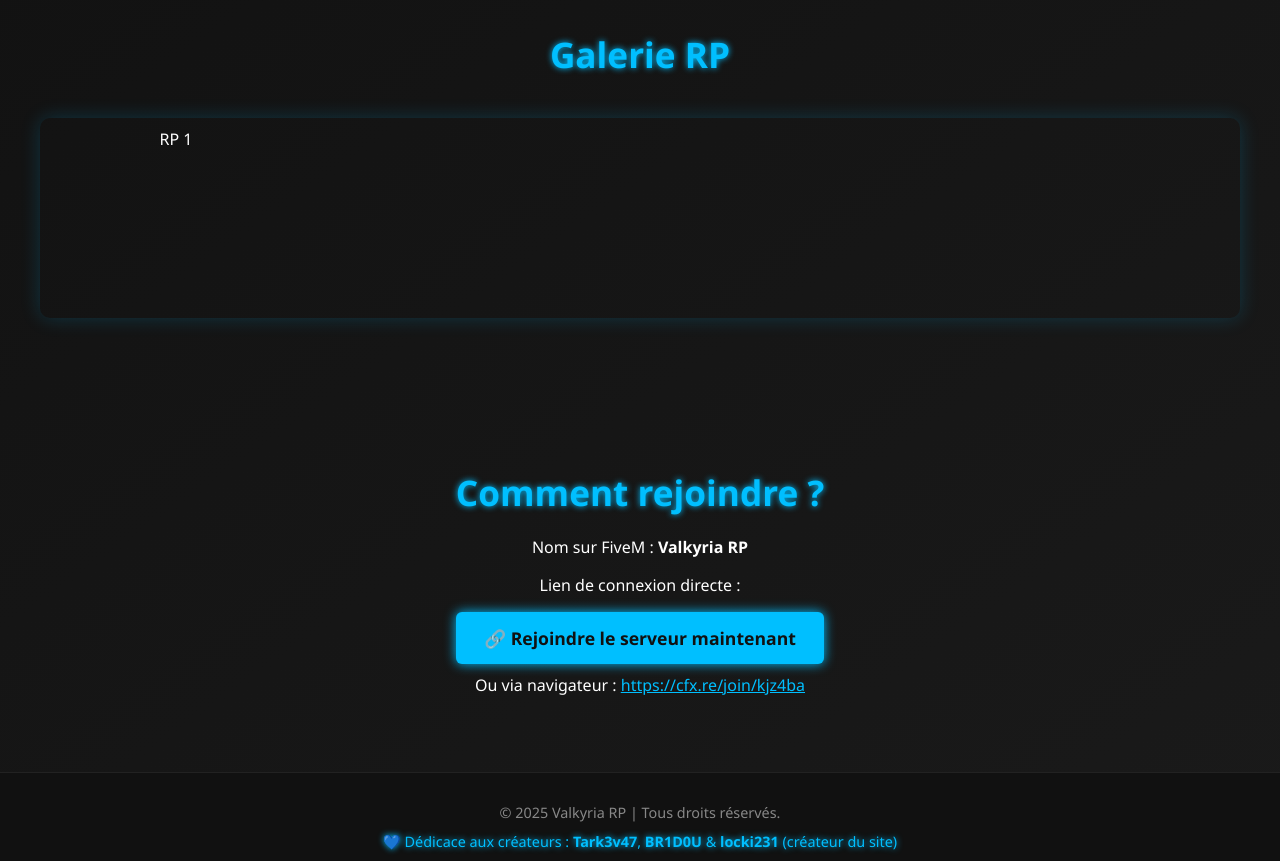
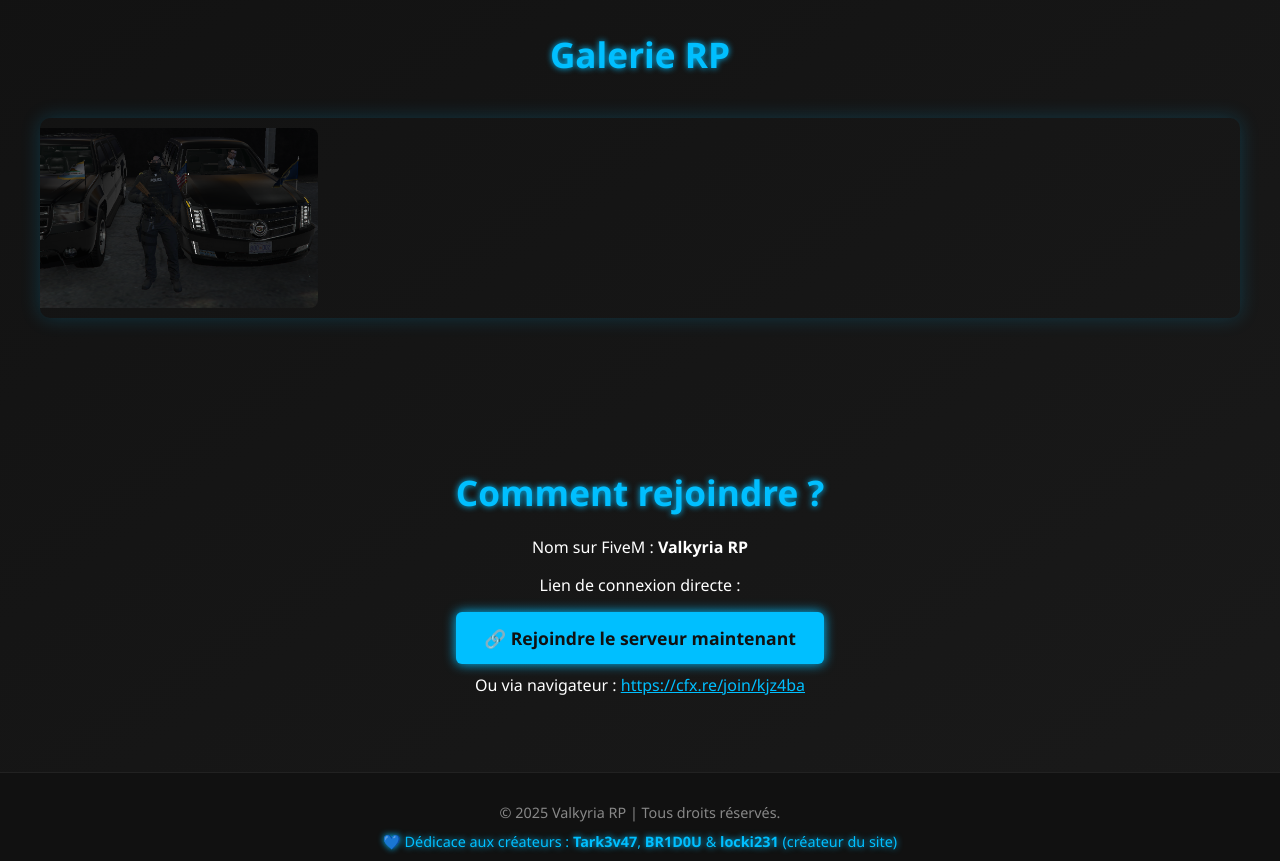
Before and after one commit to locki231/Valkyria-City-RP-, a plain HTML site: page index.html in a window 1280 px wide. Shown: the part 1160-2021 px from the top of the page. Drawn offline with Linux system fonts and the light colour scheme.

Commit message:
Update index.html

```diff
--- a/index.html
+++ b/index.html
@@ -222,7 +222,7 @@
     <h2>Galerie RP</h2>
     <div class="slider-container">
       <div class="slider-track">
-        <img src="img1.jpg" alt="RP 1">
+        <img src="img1.png" alt="RP 1">
         <!-- Tu peux ajouter encore plus d'images ici -->
       </div>
     </div>
```
